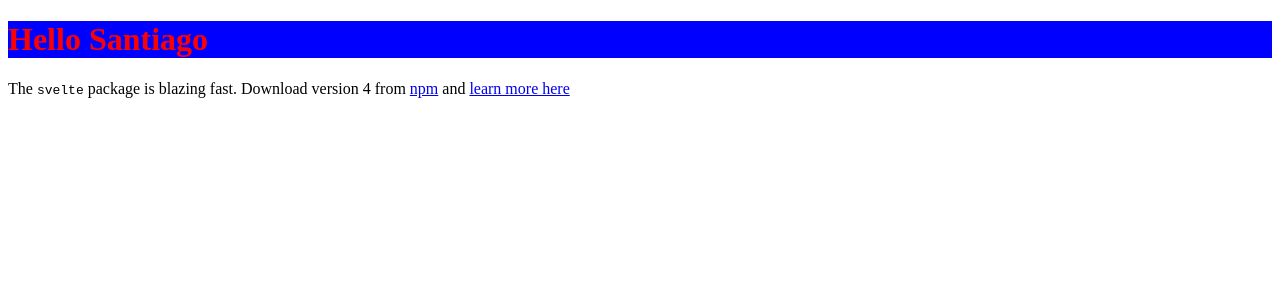
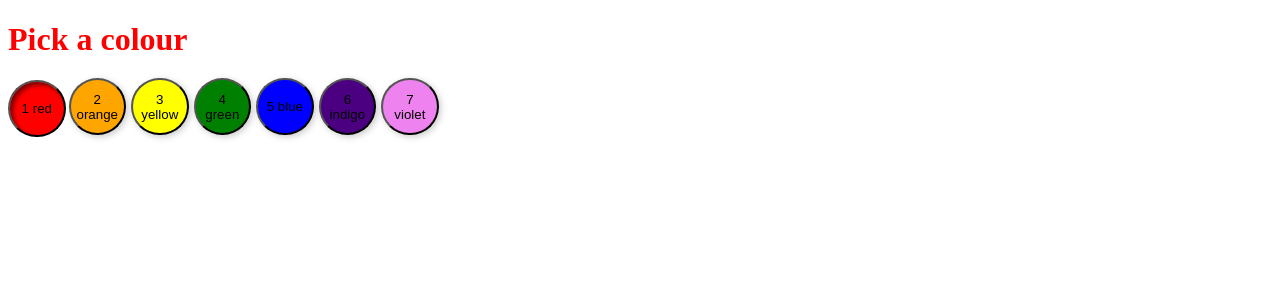
Before and after one commit to tvsanti/svelte-tutorial, a SvelteKit app: page / in a window 1280 px wide. Shown: the top 300 px of the page. Built offline with nearby package versions, Linux system fonts and the light colour scheme.

Commit message:
Keyed each block

```diff
--- a/src/routes/+page.svelte
+++ b/src/routes/+page.svelte
@@ -1,22 +1,45 @@
-<script lang="ts">
-  import PackageInfo from "./PackageInfo.svelte";
-
-	const pkg = {
-		name: 'svelte',
-		speed: 'blazing',
-		version: 4,
-		website: 'https://svelte.dev'
-	};
-
+<script>
+	const colors = ['red', 'orange', 'yellow', 'green', 'blue', 'indigo', 'violet'];
+	let selected = colors[0];
 </script>
 
-<h1>Hello Santiago</h1>
-<PackageInfo {...pkg} />
+<h1 style="color: {selected}">Pick a colour</h1>
 
+<div>
+	{#each colors as color, i}
+		<button
+			aria-current={selected === color}
+			aria-label={color}
+			style="background: {color}"
+			on:click={() => selected = color}
+		>{i + 1} {color}</button>
+	{/each}
+</div>
 
 <style>
-    h1 {
-        color: red;
-        background-color: blue;
-    }
+	h1 {
+		transition: color 0.2s;
+	}
+
+	div {
+		display: grid;
+		grid-template-columns: repeat(7, 1fr);
+		grid-gap: 5px;
+		max-width: 400px;
+	}
+
+	button {
+		aspect-ratio: 1;
+		border-radius: 50%;
+		background: var(--color, #fff);
+		transform: translate(-2px,-2px);
+		filter: drop-shadow(2px 2px 3px rgba(0,0,0,0.2));
+		transition: all 0.1s;
+	}
+
+	button[aria-current="true"] {
+		transform: none;
+		filter: none;
+		box-shadow: inset 3px 3px 4px rgba(0,0,0,0.5);
+	}
 </style>
```
